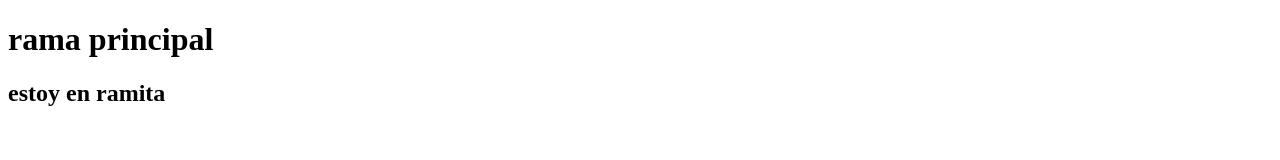
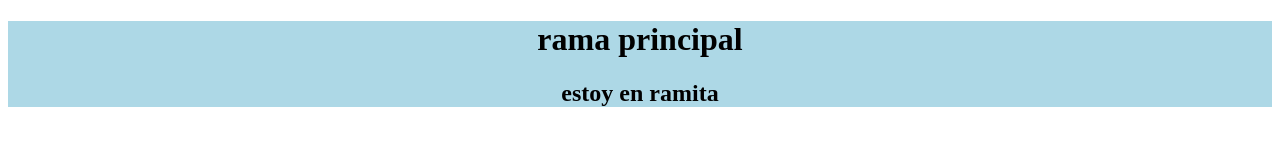
Before and after one commit to cardenasmaximiliano/proyecto-prueba, a plain HTML site: page index.html in a window 1280 px wide. Drawn offline with Linux system fonts and the light colour scheme.

Commit message:
agregue css

```diff
--- /dev/null
+++ b/css/style.css
@@ -0,0 +1,5 @@
+header{
+    background-color: lightblue;
+    text-align: center;
+
+}
--- a/index.html
+++ b/index.html
@@ -4,6 +4,7 @@
     <meta charset="UTF-8">
     <meta name="viewport" content="width=device-width, initial-scale=1.0">
     <title>Document</title>
+    <link rel="stylesheet" href="./css/style.css">
 </head>
 <body>
     <header>
```
